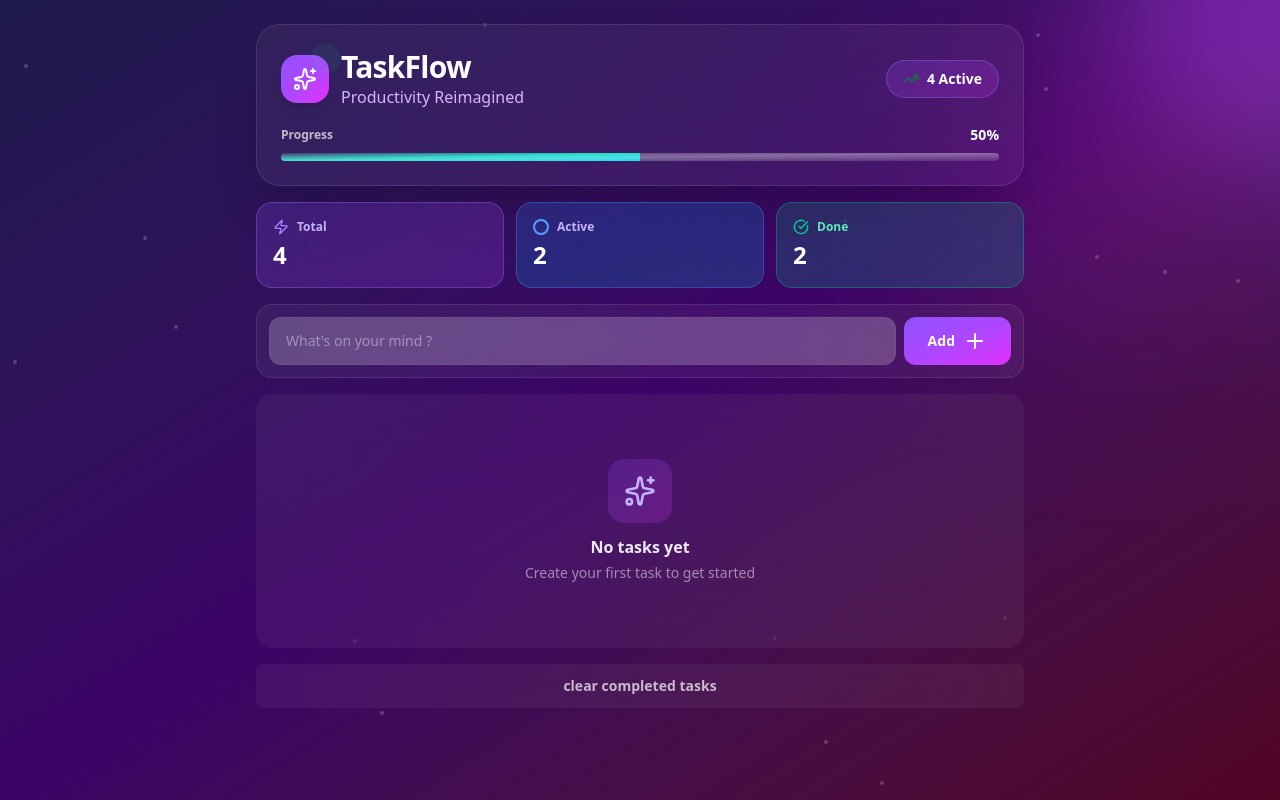
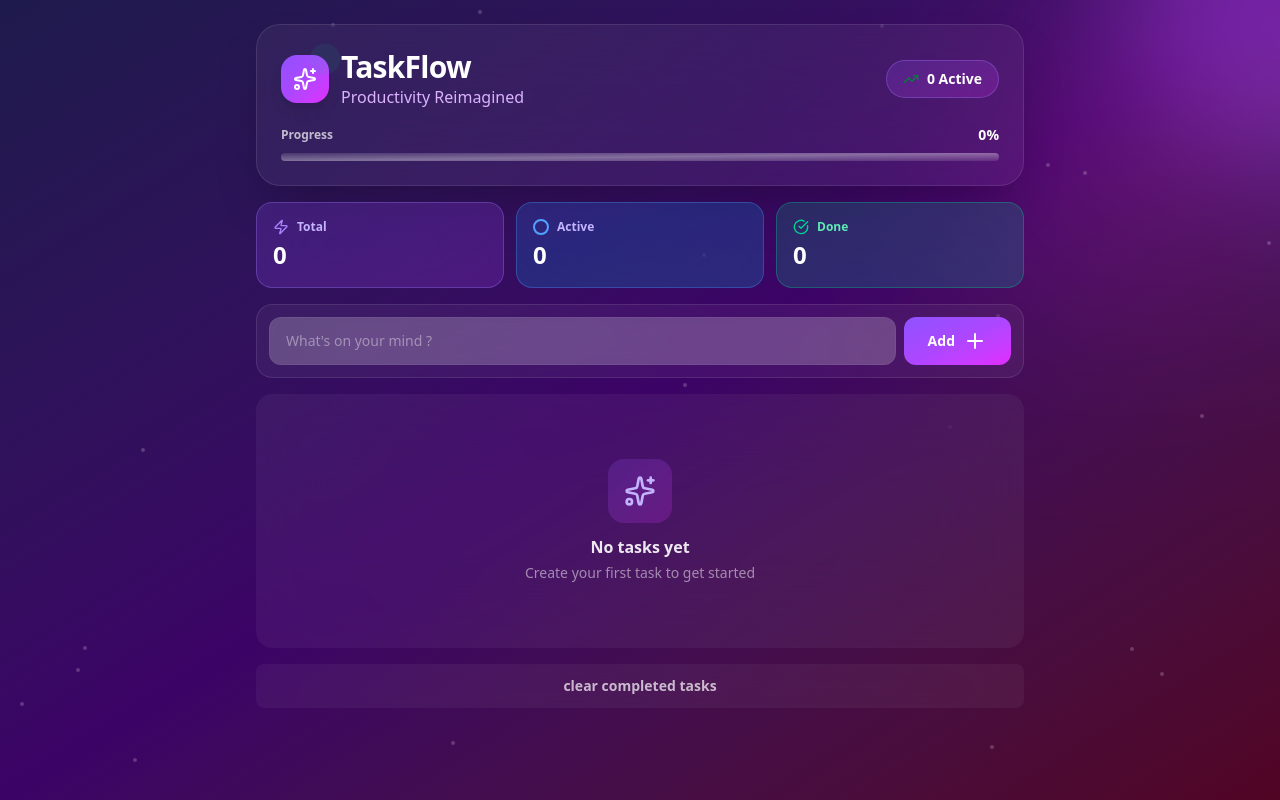
Before and after one commit to Piyushsharma218/react_task_flow_app, a React (Vite) app: page / in a window 1280 px wide. Built offline with nearby package versions, Linux system fonts and the light colour scheme.

Commit message:
all done

```diff
--- a/src/App.jsx
+++ b/src/App.jsx
@@ -5,7 +5,7 @@ import Statsgrid from "./components/Statsgrid";
 import Input from "./components/Input";
 import TodoList from "./components/TodoList";
 import ClearButton from "./components/ClearButton";
-import { useState } from "react";
+import { useEffect, useState } from "react";
 
 const playSound = () => {};
 
@@ -47,7 +47,7 @@ function App() {
 
     setTodos([newTodo, ...todos]);
     setInput("");
-    playSound("add");
+    // playSound("add");
     showNotification("✨ Task added Successfully!");
   };
 
@@ -74,7 +74,7 @@ function App() {
 
     setEditText("");
     setEditingId(null);
-    playSound("update");
+    // playSound("update");
     showNotification("Task updated successfully!");
   };
 
@@ -83,6 +83,67 @@ function App() {
     setEditText("");
     setEditingId(null);
   };
+
+  //edit key press
+  const handleEditKeyPress = (e, id) => {
+    if (e.key === "Enter") {
+      saveEdit(id);
+    } else if (e.key === "Escape") {
+      cancelEdit();
+    }
+  };
+
+  // clear all completed task
+  const clearCompleted = () => {
+    setTodos(todos.filter((t) => !t.completed));
+    // playSound("delete");
+    showNotification("🗑️ Task deleted ", "info");
+  };
+
+  // onToggle
+  const toggleTodo = (id) => {
+    setTodos(
+      todos.map((todo) =>
+        todo.id === id ? { ...todo, completed: !todo.completed } : todo
+      )
+    );
+    const todo = todos.find((t) => t.id === id);
+
+    if (!todo.completed) {
+      // playSound("complete");
+      showNotification("🎉 Greate Job! Task completed!");
+    }
+  };
+
+  // get from locatStorage
+  useEffect(() => {
+   try {
+    const data = localStorage.getItem(STORAGE_KEY);
+    if(data){
+      setTodos(JSON.parse(data))
+    }
+   } catch (error) {
+    console.log("Load Error: ",error)
+   } finally{
+    setHasLoaded(true);
+   }
+  }, [])
+
+
+  // save to localStorage
+  useEffect(() => {
+    if(!hasLoaded) return;
+    try {
+      localStorage.setItem(STORAGE_KEY,JSON.stringify(todos))
+    } catch (error) {
+      console.log("save error : ",error)
+
+    }
+  }, [todos,hasLoaded])
+
+  const activeTodos = todos.filter((t) => !t.completed).length;
+  const completedTodos = todos.filter((t) => t.completed).length;
+  const progress = todos.length > 0 ? (completedTodos / todos.length) * 100 : 0;
 
   return (
     <>
@@ -95,9 +156,13 @@ function App() {
         />
 
         <div className="max-w-3xl mx-auto relative z-1">
-          <Header1 />
+          <Header1 activeTodos={activeTodos} progress={progress} />
 
-          <Statsgrid />
+          <Statsgrid
+            activeTodos={activeTodos}
+            completedTodos={completedTodos}
+            totalTodos={todos.length}
+          />
 
           <Input
             value={input}
@@ -114,9 +179,12 @@ function App() {
             onCancelEdit={cancelEdit}
             editingId={editingId}
             editText={editText}
+            onEditTextChange={(e) => setEditText(e.target.value)}
+            onEditKeyPress={handleEditKeyPress}
+            onToggle={toggleTodo}
           />
 
-          <ClearButton />
+          <ClearButton onClick={clearCompleted} />
         </div>
       </div>
     </>
--- a/src/components/ClearButton.jsx
+++ b/src/components/ClearButton.jsx
@@ -1,8 +1,8 @@
 import React from "react";
 
-const ClearButton = () => {
+const ClearButton = ({onClick}) => {
   let completedTodos;
-  let onClick;
+  // let onClick;
 
   if (completedTodos === 0) return null;
 
--- a/src/components/Header1.jsx
+++ b/src/components/Header1.jsx
@@ -2,10 +2,11 @@ import React from "react";
 import { Sparkles } from "lucide-react";
 import { TrendingUp } from "lucide-react";
 
-const Header1 = () => {
+const Header1 = ({activeTodos,progress}) => {
 
-  let progress=50
-  let activeTodos=4
+  // let progress=50
+  // let activeTodos=4
+
   return (
     <>
       <div className="backdrop-blur-2xl mb-4 bg-white/5 rounded-3xl border border-white/10 p-6 shadow-2xl">
--- a/src/components/StatsGrid.jsx
+++ b/src/components/StatsGrid.jsx
@@ -1,10 +1,10 @@
 import React from "react";
 import { Zap, CheckCircle } from "lucide-react";
 
-const StatsGrid = () => {
-  let totalTodos = 4;
-  let activeTodos = 2;
-  let completedTodos = 2;
+const StatsGrid = ({activeTodos,completedTodos,totalTodos}) => {
+  // let totalTodos = 4;
+  // let activeTodos = 2;
+  // let completedTodos = 2;
   return (
     <>
       <div className="grid grid-cols-3 gap-3 mb-4">
--- a/src/components/TodoList.jsx
+++ b/src/components/TodoList.jsx
@@ -2,20 +2,30 @@ import React from "react";
 import Todoitem from "./TodoItem";
 import { Sparkles } from "lucide-react";
 
-const TodoList = ({todos,onDelete ,onStartEdit,onSaveEdit,onCancelEdit,editingId,
-            editText}) => {
+const TodoList = ({
+  todos,
+  onDelete,
+  onStartEdit,
+  onSaveEdit,
+  onCancelEdit,
+  editingId,
+  onEditTextChange,
+  onEditKeyPress,
+  onToggle,
+  editText
+}) => {
   // let todos = [];
   // let editingId;
   // let editText;
-  let onToggle;
+  // let onToggle;
   // let onStartEdit;
   // let onSaveEdit;
   // let onCancelEdit;
   // let onDelete;
-  let onEditTextChange;
-  let onEditKeyPress;
+  // let onEditTextChange;
+  // let onEditKeyPress;
 
-   if (todos.length === 0) {
+  if (todos.length === 0) {
     return (
       <div className="text-center py-16 backdrop-blur-2xl bg-white/5 rounded-2xl border border-white/0">
         <div className="w-16 h-16 bg-linear-to-br from-violet-500/20  to-fuchsia-500/20 rounded-2xl flex items-center justify-center mx-auto mb-3">
```
